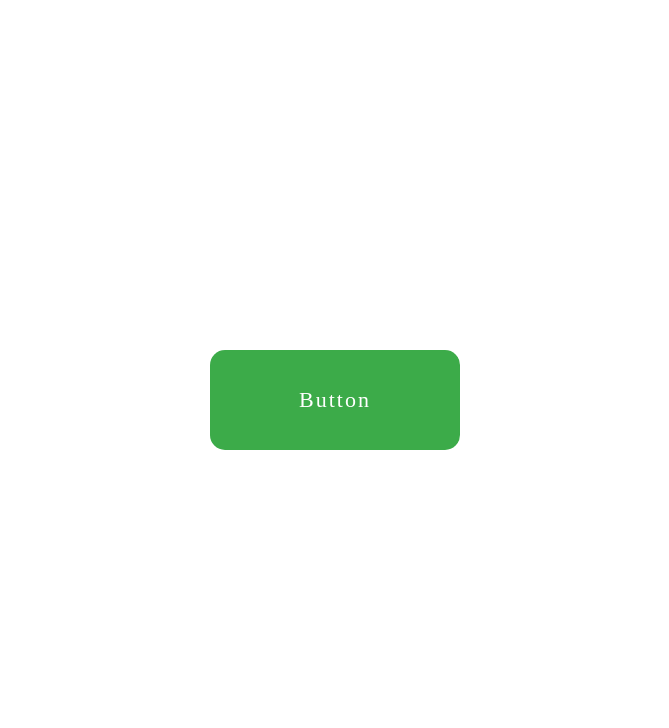
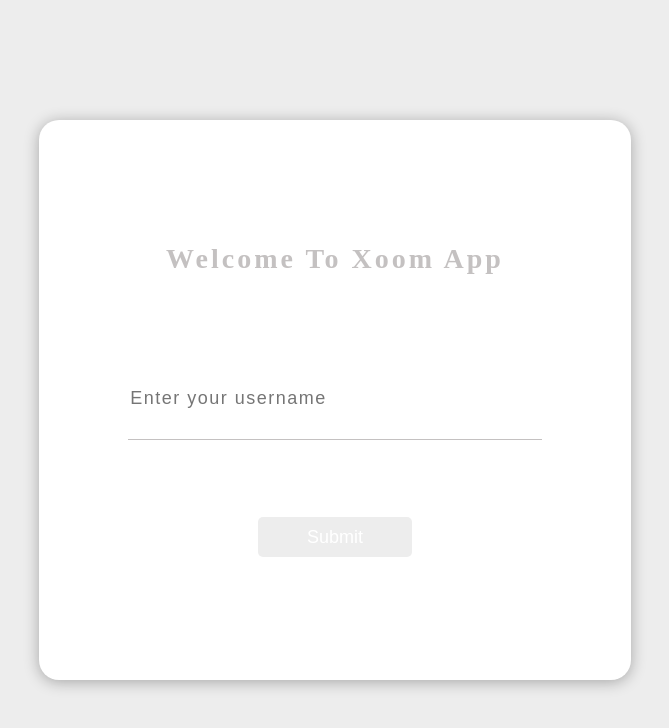
Before and after one commit to mhkasif/zoom-clone, a React (Create React App) app in the folder client/: page / in a window 1280 px wide. Shown: the top 728 px of the page, without its empty margins (305-974 px from the left). Built offline with nearby package versions, Linux system fonts and the light colour scheme; no server answers.

Commit message:
checking

```diff
--- a/client/package.json
+++ b/client/package.json
@@ -23,7 +23,7 @@
     "uuid": "^8.3.1",
     "web-vitals": "^0.2.4"
   },
-  "proxy": "http://localhost:5000",
+
 
   "scripts": {
     "start": "react-scripts start",
--- /dev/null
+++ b/client/src/Hooks/StateProvider.js
@@ -0,0 +1,11 @@
+import React, { createContext, useContext, useReducer } from "react";
+export const StateContext = createContext();
+export const StateProvider = ({ children, reducer, initialState }) => {
+  return (
+    <StateContext.Provider value={useReducer(reducer, initialState)}>
+      {children}
+    </StateContext.Provider>
+  );
+};
+
+export const useStateValue = () => useContext(StateContext);
--- /dev/null
+++ b/client/src/Hooks/reducer.js
@@ -0,0 +1,21 @@
+import React from "react";
+export const initialState = {
+  user: null,
+};
+
+export const actionTypes = {
+  SET_USER: "SET_USER",
+};
+const reducer = (state, action) => {
+  switch (action.type) {
+    case actionTypes.SET_USER:
+      return {
+        user: action.user || "user",
+      };
+
+    default:
+      return state;
+  }
+};
+
+export default reducer;
--- a/client/src/index.js
+++ b/client/src/index.js
@@ -5,10 +5,15 @@
 import reportWebVitals from './reportWebVitals';
 import {BrowserRouter} from 'react-router-dom'
 
+import reducer, { initialState } from './Hooks/reducer';
+import { StateProvider } from './Hooks/StateProvider';
 ReactDOM.render(
   <React.StrictMode>
+
   <BrowserRouter>
+  <StateProvider initialState={initialState} reducer={reducer}>
   <App />
+  </StateProvider>
   </BrowserRouter>
   </React.StrictMode>,
   document.getElementById('root')
--- a/client/src/pages/Home/Home.js
+++ b/client/src/pages/Home/Home.js
@@ -1,20 +1,42 @@
-import React from "react";
+import React, { useState } from "react";
 import "./home.scss";
-import {uuid} from "uuid";
-import { Link } from "react-router-dom";
-import { v4 as uuidv4 } from 'uuid';
+import { uuid } from "uuid";
+import { Link, useHistory } from "react-router-dom";
+import { v4 as uuidv4 } from "uuid";
+import { useStateValue } from "../../Hooks/StateProvider";
+import { actionTypes } from "../../Hooks/reducer";
 
 const Home = () => {
+  const [username, setUsername] = useState("");
+  const [{},dispatch]=useStateValue()
+  const history = useHistory();
+
+const submit=(e)=>{
+  e.preventDefault()
+  console.log(username);
+  dispatch({
+    type:actionTypes.SET_USER,
+    user:username
+  })
+  history.push(`/rooms/${uuidv4()}`)
+}
   return (
-    <Link to={`rooms/${uuidv4()}`}>
+
       <div className="home">
-        <div className="home-btn">
-        <p>
-        Button
-        </p>
+        <div className="home-card">
+          <h3>Welcome To Xoom App</h3>
+          <form>
+          <input
+          type="text"
+          placeholder="Enter your username"
+          value={username}
+          onChange={(e) => setUsername(e.target.value)}
+          />
+          <button type="submit" className={username?"":"disabled"} onClick={submit}>Submit</button>
+          </form>
         </div>
       </div>
-    </Link>
+
   );
 };
 
--- a/client/src/pages/Home/home.scss
+++ b/client/src/pages/Home/home.scss
@@ -4,21 +4,63 @@
     height: 100vh;
     display: grid;
     place-items: center;
-    &-btn{
-        width: 250px;
-        height: 100px;
-        background-color: #3cab49;
+    background-color: #ededed;
+    &-card{
+        width: 40vw;
+        height: 60vh;
+        background-color: #fff;
+        border-radius: 20px;
+        box-shadow: 0px 2px 15px rgba(#000,0.3);
+        align-items: center;
+        justify-content: space-evenly;
         display: flex;
-        justify-content: center;
-        align-items: center;
-        border-radius: 15px;
+        flex-direction: column;
+        padding: 40px;
+        h3{
+            font-size: 28px;
+            color: #c4c1c1;
+            letter-spacing: 3px;
+        }
+        form{
+            width: 100%;
+            display: flex;
+            flex-direction: column;
+            height: 200px;
+            justify-content: space-between;
+        }
+        input{
+            // justify-self: flex-start;
+            align-self: center;
+            width: 80%;
+            height: 80px;
+            border: none;
+            border-bottom: 1px solid #c4c1c1;
+            font-size: 18px;
+            letter-spacing: 1.5px;
+            outline: none;
+            &:focus{
+                border-bottom: 1px solid  rgb(80, 201, 56);
+            }
 
-        p{
+        }
+        button{
+            width: 30%;
+            height: 40px;
+            color: #fff;
+            display: flex;
+            justify-content: center;
+            align-items: center;
+            font-size: 18px;
+            background-color: rgb(80, 201, 56);
+            border: none;
+            align-self: center;
+            border-radius: 5px;
+            outline: none;
+            cursor: pointer;
+            &:active{
+                transform: translateY(2px);
 
-            color: white;
-            font-weight: 400;
-            font-size: 22px;
-            letter-spacing: 2px;
+            }
         }
 
     }
@@ -28,3 +70,7 @@
     text-decoration: none;
     color: white;
 }
+.disabled{
+    background: #ededed !important;
+    pointer-events: none;
+}
--- a/client/src/pages/Room/Room.js
+++ b/client/src/pages/Room/Room.js
@@ -8,6 +8,7 @@
 import Chat from "../../components/Chat/Chat";
 import Menu from "../../components/Menu/Menu";
 export const socket = socketIoClient("/");
+// export const socket = socketIoClient("http://localhost:5000");
 
 
 
@@ -22,7 +23,7 @@
     const peer = new Peer(undefined, {
       path: "/peerjs",
       host: "/",
-      // port: "8080",
+      // port: "5000",
       port: "443",
     });
     const connectToNewUser = (userId,stream) => {
--- a/package.json
+++ b/package.json
@@ -8,6 +8,7 @@
     "test": "echo \"Error: no test specified\" && exit 1",
     "start": "node server.js",
     "dev":"concurrently \"npm run server\" \"npm run client\"",
+    "server":"nodemon server.js",
     "heroku-postbuild": "NPM_CONFIG_PRODUCTION=false npm install --prefix client && npm run build --prefix client"
 
   },
```
Also changed, not shown: 1 other file (tests, documents, lock files or other folders).
